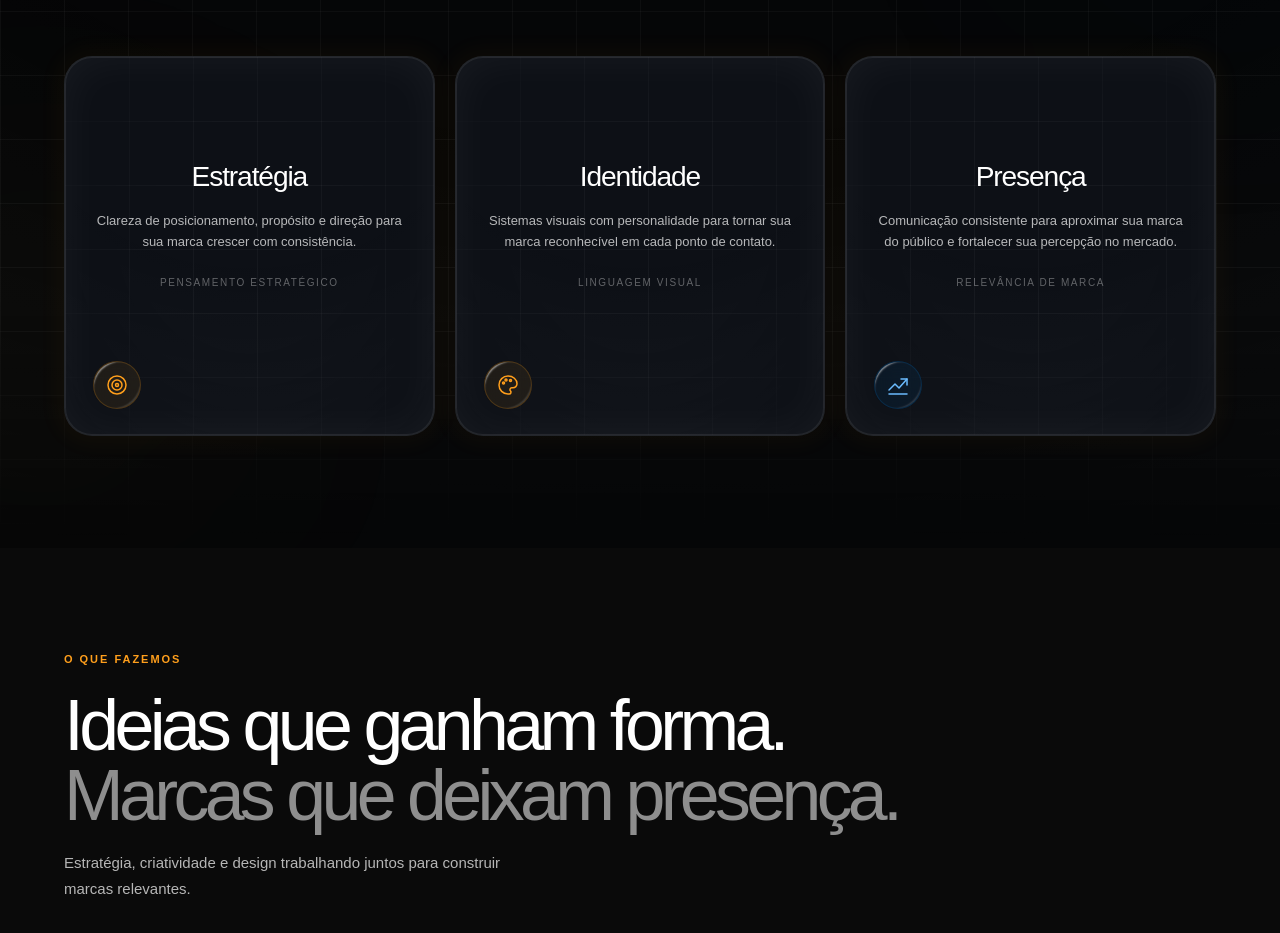
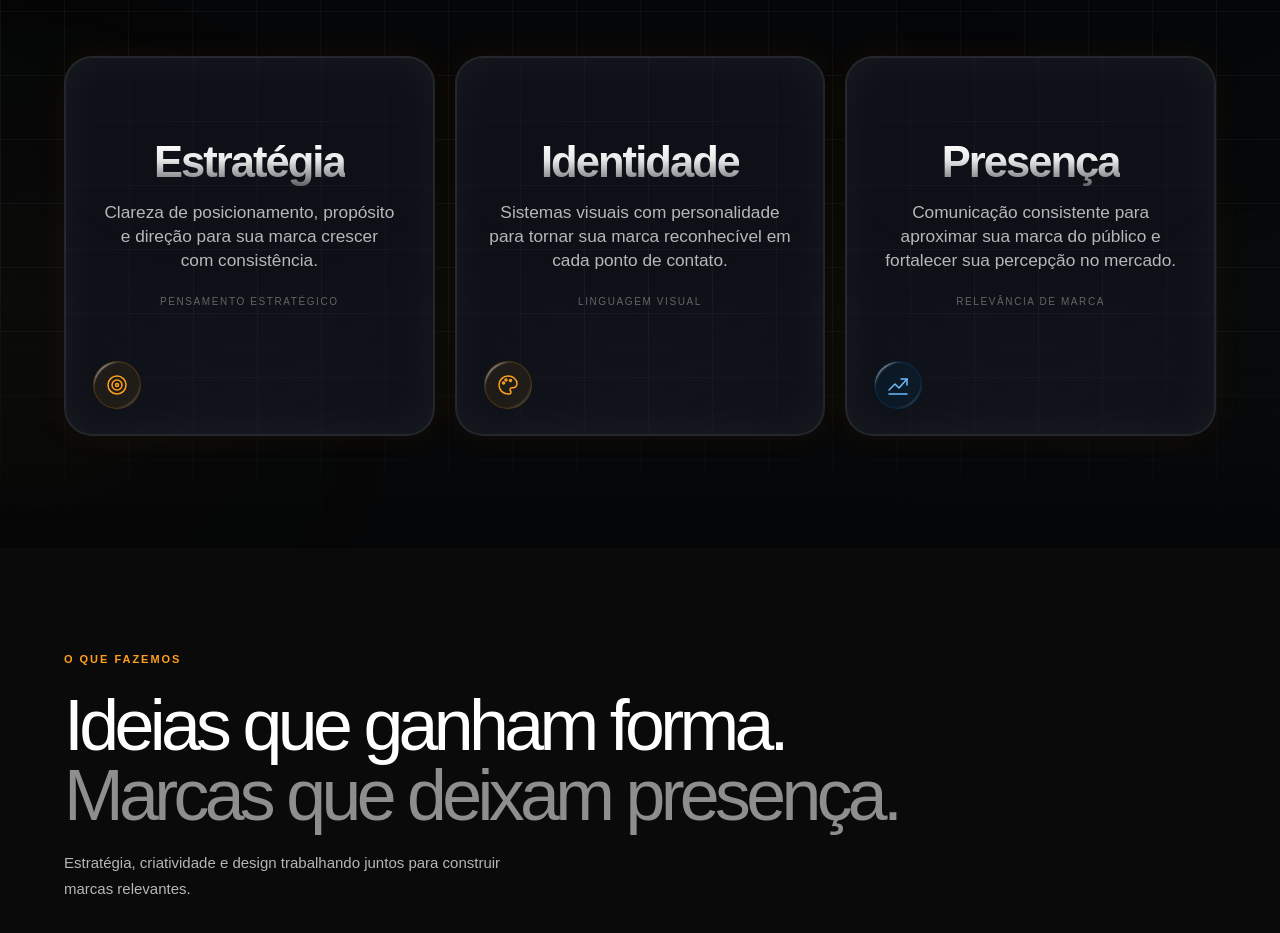
Before and after one commit to jenison-chagas/SITE-BLEND, a Next.js app: page / in a window 1280 px wide. Shown: the part 1160-2093 px from the top of the page. Built offline with nearby package versions, Linux system fonts and the light colour scheme.

Commit message:
Apply reference display text styling with existing Blend font
Added styles for card titles and paragraphs in the Blend service section.

```diff
--- a/src/app/globals.css
+++ b/src/app/globals.css
@@ -2720,3 +2720,32 @@ html:has(#blend-hero) {
     bottom: 24px;
   }
 }
+
+/* Títulos dos cards no tratamento display da referência, usando a família atual da Blend. */
+#sobre .blend-service-card > h3 {
+  font-size: clamp(30px, 3.4vw, 52px);
+  font-weight: 700;
+  line-height: 1.08;
+  letter-spacing: -0.045em;
+  max-width: 100%;
+  padding-block: 0.08em 0.12em;
+  margin-block: -0.08em -0.12em;
+}
+@supports ((background-clip: text) or (-webkit-background-clip: text)) {
+  #sobre .blend-service-card > h3 {
+    background-image: linear-gradient(180deg, #fff 15%, rgb(255 255 255 / 0.9) 45%, rgb(255 255 255 / 0.24) 100%);
+    -webkit-background-clip: text;
+    background-clip: text;
+    color: transparent;
+  }
+}
+#sobre .blend-service-card > p {
+  font-size: clamp(14px, 1.35vw, 18px);
+  font-weight: 500;
+  line-height: 1.4;
+  text-wrap: pretty;
+}
+@media (max-width: 767px) {
+  #sobre .blend-service-card > h3 { font-size: clamp(36px, 10vw, 46px); }
+  #sobre .blend-service-card > p { font-size: 16px; }
+}
```
